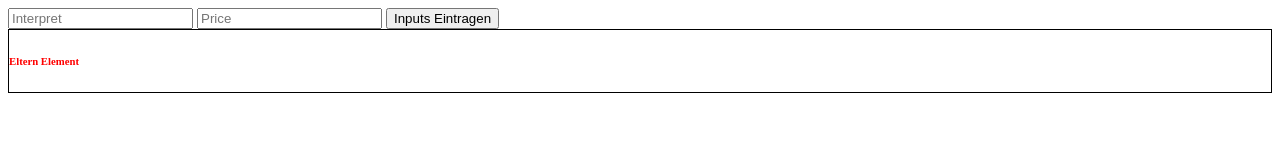
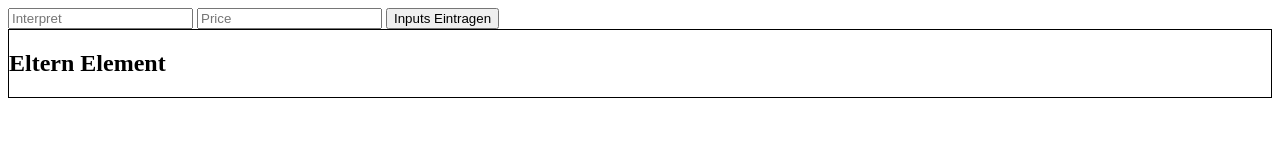
Before and after one commit to PhilippOesch/GIS-Beispiele-und-Musterl-sungen, a plain HTML site: page DOM-Hilfestellung/index.html in a window 1280 px wide. Drawn offline with Linux system fonts and the light colour scheme.

Commit message:
kleine Änderung

```diff
--- a/DOM-Hilfestellung/index.html
+++ b/DOM-Hilfestellung/index.html
@@ -13,7 +13,7 @@
     <input id="input-price" type="number" name="price" placeholder="Price" />
     <button id="mache-etwas">Inputs Eintragen</button>
     <div id="display">
-        <h6>Eltern Element</h6>
+        <h2>Eltern Element</h2>
     </div>
 </body>
 </html>
```
